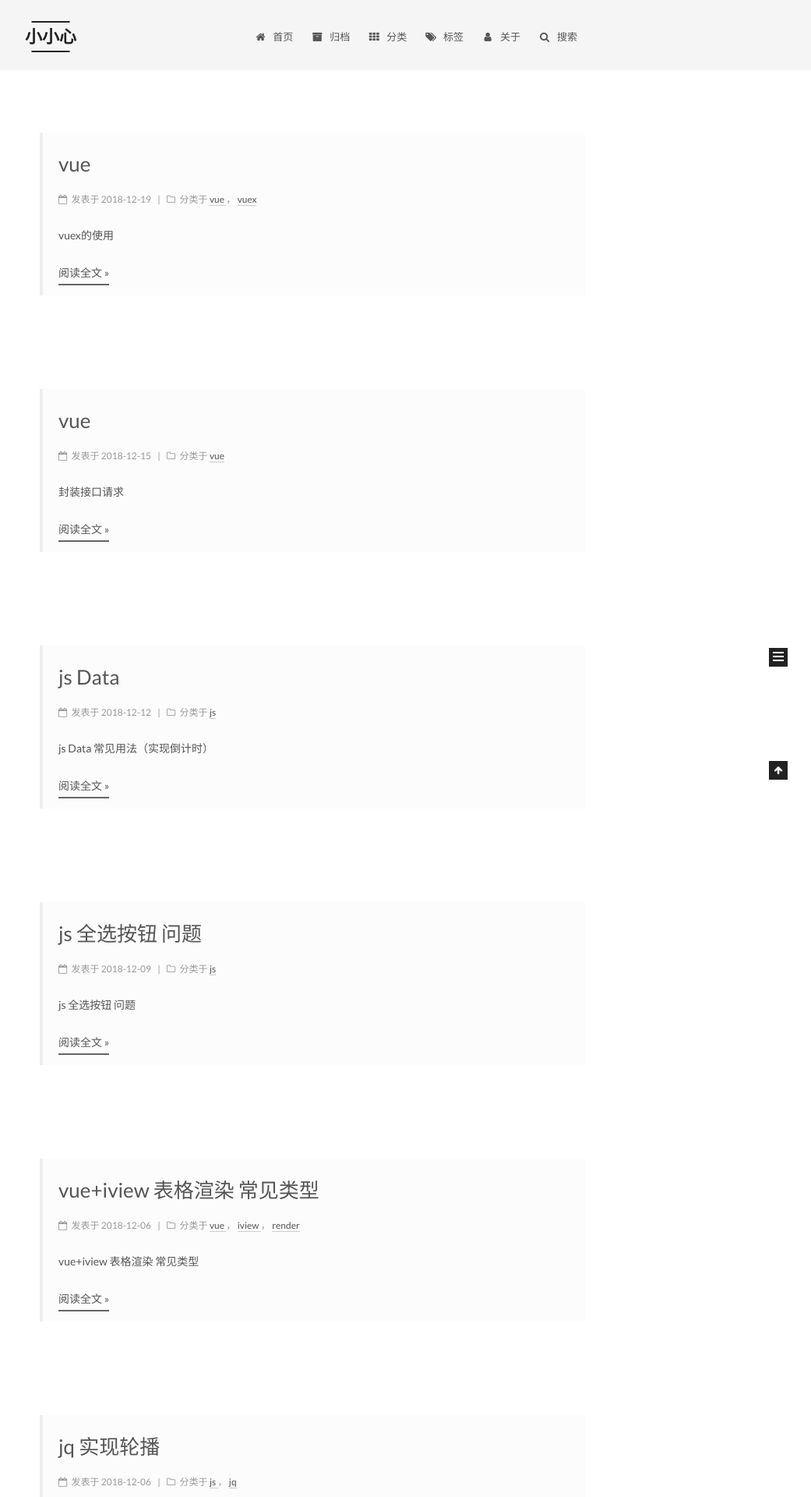
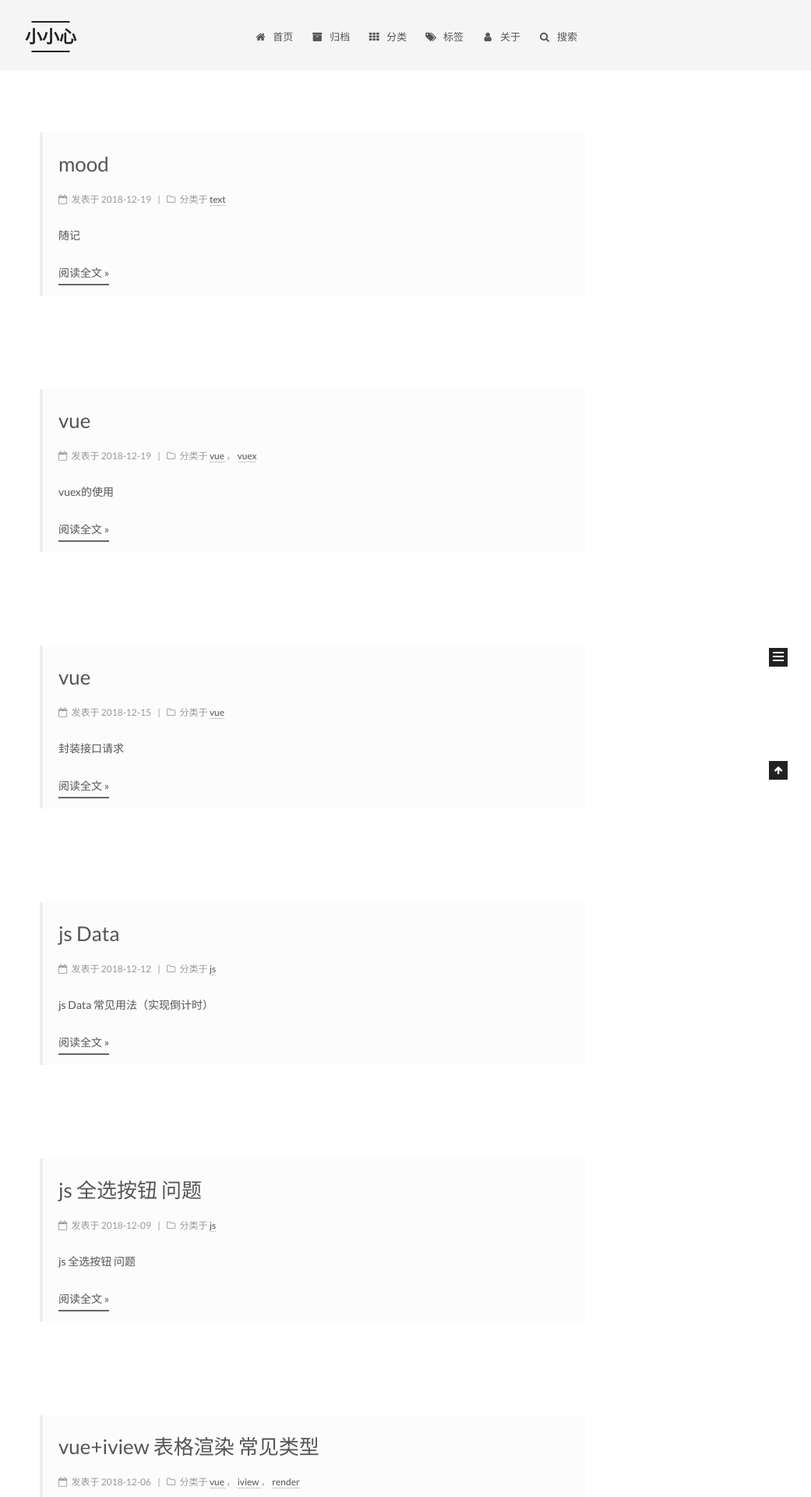
Before and after one commit to Special-You/Special-You.github.io, a Jekyll site: the page built from index.html, in a window 1280 px wide. Shown: the top 1920 px of the page at 78% size, without its empty margins (239-1280 px from the left). Built offline with Jekyll 4.4.1, drawn with Linux system fonts in a browser that asks for light colours; the list of posts is cut into pages by our own code.

Commit message:
更新文章

```diff
--- /dev/null
+++ b/_posts/2024-12-19-mood.md
@@ -0,0 +1,9 @@
+---
+title: mood
+date: 2018-12-19 16:00:00
+tags: mood
+categories: text
+description: 随记
+---
+
+### 前言
```
Also changed, not shown: _posts/2023-12-19-vue-vuex.md (+1 -1 lines), about/index.md (+1 -0 lines).
